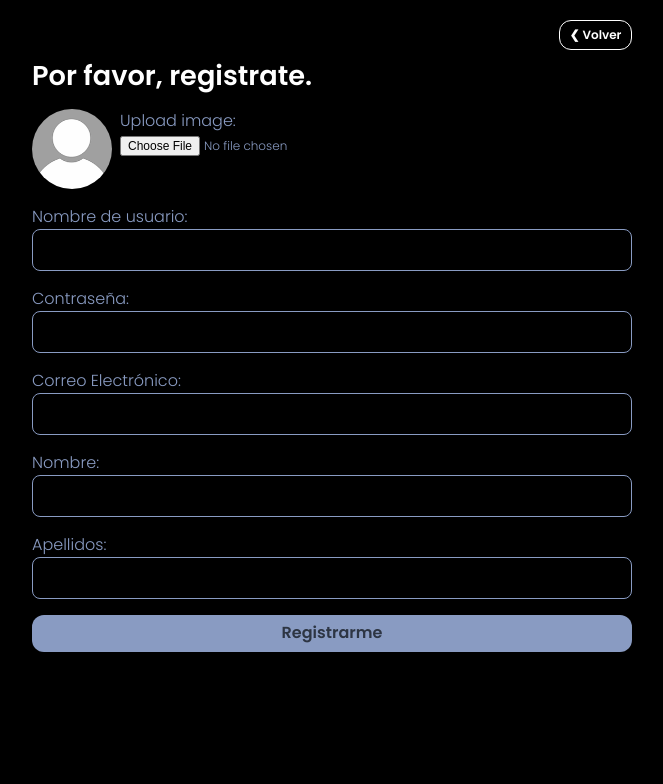
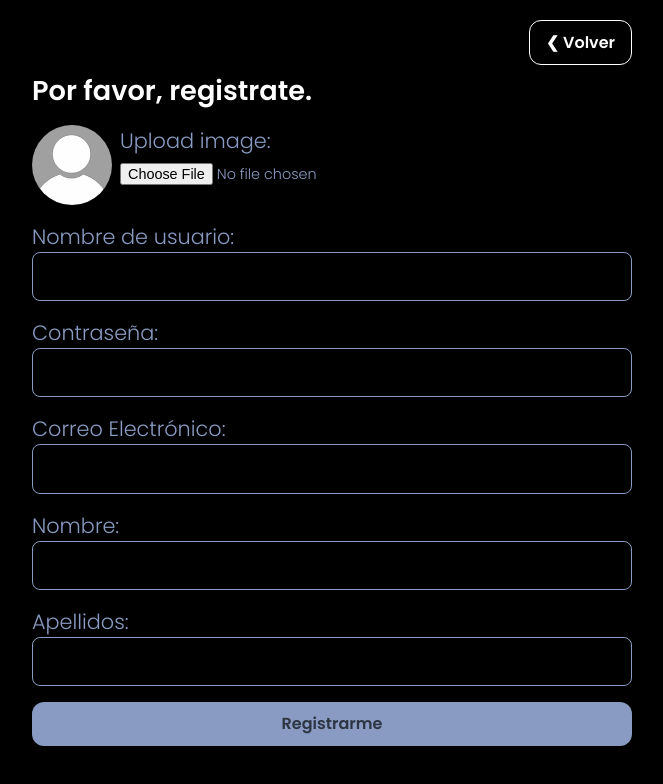
Before and after one commit to cinthiacm72/colabdo, a React (Vite) app in the folder client/: page /register in a window 1280 px wide. Shown: the top 784 px of the page, without its empty margins (308-971 px from the left). Built offline with nearby package versions, Linux system fonts and the light colour scheme.

Commit message:
New styles

```diff
--- a/client/src/App.css
+++ b/client/src/App.css
@@ -4,12 +4,12 @@
   /* Fonts */
   --fs-2x-tiny: 0.6rem;
   --fs-x-tiny: 0.7rem;
-  --fs-tiny: 0.75rem;
-  --fs-small: 0.85rem;
-  --fs-normal: 1rem;
+  --fs-tiny: 0.9rem;
+  --fs-small: 1rem;
+  --fs-normal: 1.3rem;
   --fs-large: 1.5rem;
   --fs-x-large: 1.7rem;
-  --fs-x-huge: 1.85rem;
+  --fs-x-huge: 2.5rem;
   --fs-x-gigantic: clamp(2.3328rem, 2.0827rem + 1.7504vw, 5.0518rem);
   --fs-x-enormous: clamp(2.7994rem, 2.4462rem + 1.7658vw, 3.8147rem);
 
@@ -249,7 +249,7 @@ a:hover {
 }
 
 .user-avatar-s {
-  width: 36px;
+  width: 50px;
   aspect-ratio: 1 / 1;
   border-radius: 100vmin;
   object-fit: "cover";
@@ -273,7 +273,7 @@ a:hover {
   height: 70px;
 
   background-color: hsl(var(--clr-black));
-  border-block-end: 1px hsl(var(--clr-accent) / 0.6) solid;
+  border-block-end: 1px hsl(var(--clr-accent) / 0.4) solid;
 }
 
 /*  Main Menu
@@ -312,7 +312,7 @@ a:hover {
 .button-outline-l > a {
   display: inline-block;
   /*   padding: 0.6em 1.6em; */
-  padding: 0.4em 1em;
+  padding: 0.6em 1.2em;
   font-family: "Poppins", sans-serif;
   font-weight: 600;
   font-size: var(--fs-normal);
@@ -384,7 +384,7 @@ a:hover {
   font-size: var(--fs-small);
   white-space: nowrap;
   color: inherit;
-  padding: 0.4em 0.8em;
+  padding: 0.6em 1em;
   border: none;
   border-radius: var(--br-child);
   color: hsl(var(--clr-white));
@@ -473,10 +473,10 @@ a:hover {
   display: inline-block;
   font-family: "Poppins", sans-serif;
   font-weight: 600;
-  font-size: var(--fs-tiny);
+  font-size: var(--fs-small);
   color: inherit;
   text-decoration: none;
-  padding: 0.4em 0.8em;
+  padding: 0.6em 1em;
   border: none;
   border-radius: var(--br-child);
   border-radius: var(--br-child);
@@ -709,11 +709,11 @@ dialog::backdrop {
       gap: var(--space-1);
       top: "0";
 
-      & img {
+      /* & img {
         width: var(--space-9);
         height: var(--space-9);
         border-radius: 100vmin;
-      }
+      } */
     }
   }
 }
--- a/client/src/components/TaskFooter.jsx
+++ b/client/src/components/TaskFooter.jsx
@@ -11,16 +11,17 @@ const TaskFooter = ({
       <div className="footer-sharedwith">
         {finalSharedWith.length > 0 ? (
           <>
-            <p className="margin-bottom-2 fs-2x-tiny">Compartido con:</p>
+            <p className="margin-bottom-2 fs-tiny">Compartido con:</p>
             <ul className="footer-sharedwith-list reset-list">
               {finalSharedWith.map((user, index) => (
                 <li
                   style={{
-                    left: `${index * 30}px`,
+                    left: `${index * 50}px`,
                   }}
                   key={user._id || index}
                 >
                   <img
+                    className="user-avatar-s"
                     src={
                       user.images.length === 0
                         ? "/assets/imgs/default-avatar.png"
@@ -29,7 +30,7 @@ const TaskFooter = ({
                     alt={user.name}
                     title={user.name}
                   />
-                  <p className="fs-x-tiny">{user.name}</p>
+                  <p className="fs-tiny">{user.name}</p>
                 </li>
               ))}
             </ul>
```
